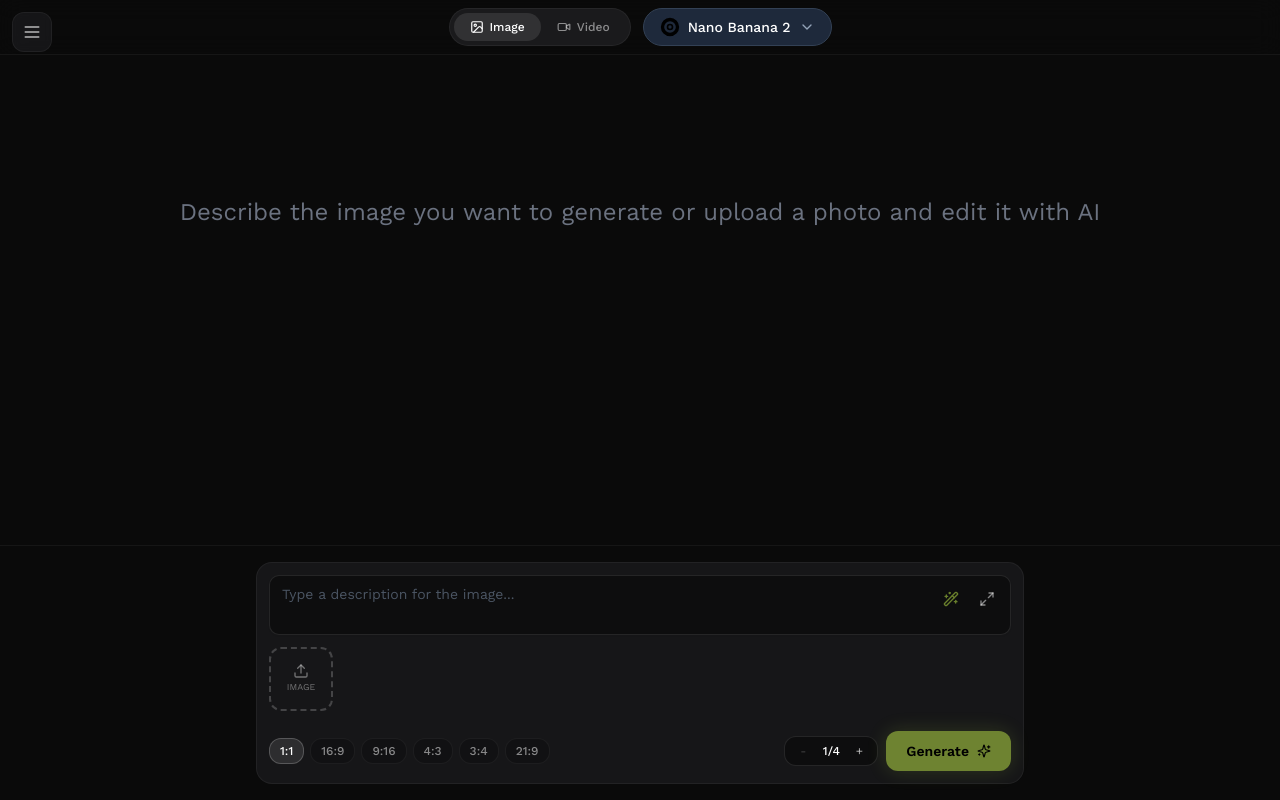
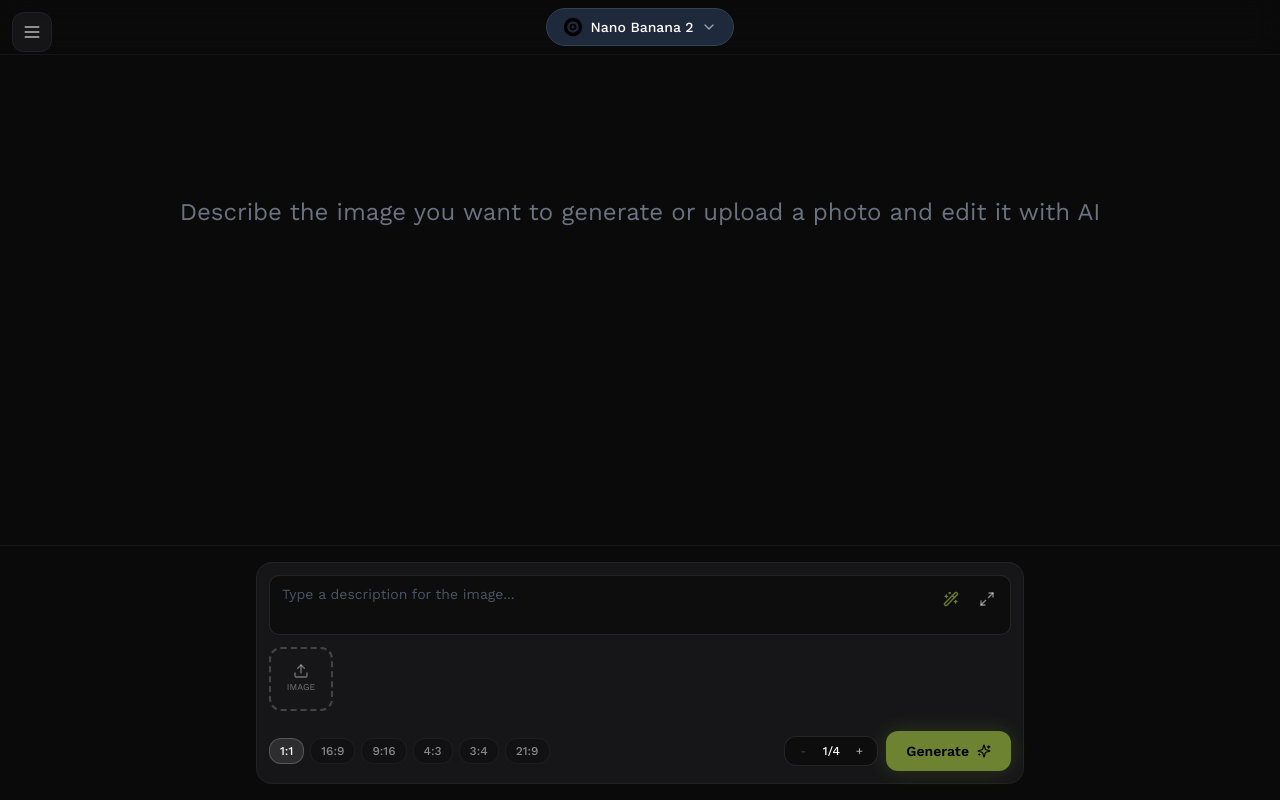
Before and after one commit to ashinstinct/sg-3f9e0639-0e46-47e0-ba87-cf415efaed8a-1774293159, a Next.js app: page /images/generate in a window 1280 px wide. Built offline with nearby package versions, Linux system fonts and the light colour scheme.

Commit message:
chore(ui): cleanup empty lines

```diff
--- a/src/pages/images/generate.tsx
+++ b/src/pages/images/generate.tsx
@@ -137,24 +137,9 @@ export default function ImageGenerate() {
       <div className="min-h-screen bg-[#0a0a0a] flex flex-col">
         <Navigation />
 
-        {/* Top Bar: Mode Toggle + Model Selector */}
+        {/* Top Bar: Model Selector only — no mode toggle */}
         <div className="fixed top-0 left-0 right-0 z-40 bg-[#0a0a0a]/90 backdrop-blur-md border-b border-white/5">
-          <div className="flex items-center justify-between px-4 py-2">
-            <div className="w-10" />
-            <div className="flex items-center gap-3">
-              <div className="flex items-center bg-[#1a1a1c] p-1 rounded-full border border-white/5">
-                <button className="flex items-center gap-1.5 px-4 py-1.5 rounded-full text-xs font-medium bg-white/10 text-white">
-                  <ImageIcon className="w-3.5 h-3.5" />
-                  Image
-                </button>
-                <button
-                  onClick={() => window.location.href = "/video/generate"}
-                  className="flex items-center gap-1.5 px-4 py-1.5 rounded-full text-xs font-medium text-white/50 hover:text-white/80"
-                >
-                  <Video className="w-3.5 h-3.5" />
-                  Video
-                </button>
-              </div>
+          <div className="flex items-center justify-center px-4 py-2">
             <ModelSelector
               models={imageModels}
               selected={selectedModel}
@@ -163,8 +148,6 @@ export default function ImageGenerate() {
                 setUploadedImages([]);
               }}
             />
-            </div>
-            <div className="w-10" />
           </div>
         </div>
 
--- a/src/pages/video/generate.tsx
+++ b/src/pages/video/generate.tsx
@@ -150,31 +150,14 @@ export default function VideoGenerate() {
       <div className="min-h-screen bg-[#0a0a0a] flex flex-col">
         <Navigation />
 
-        {/* Top Bar: Mode Toggle + Model Selector — identical to image page */}
+        {/* Top Bar: Model Selector only — no mode toggle */}
         <div className="fixed top-0 left-0 right-0 z-40 bg-[#0a0a0a]/90 backdrop-blur-md border-b border-white/5">
-          <div className="flex items-center justify-between px-4 py-2">
-            <div className="w-10" />
-            <div className="flex items-center gap-3">
-              <div className="flex items-center bg-[#1a1a1c] p-1 rounded-full border border-white/5">
-                <button
-                  onClick={() => window.location.href = "/images/generate"}
-                  className="flex items-center gap-1.5 px-4 py-1.5 rounded-full text-xs font-medium text-white/50 hover:text-white/80"
-                >
-                  <ImageIcon className="w-3.5 h-3.5" />
-                  Image
-                </button>
-                <button className="flex items-center gap-1.5 px-4 py-1.5 rounded-full text-xs font-medium bg-white/10 text-white">
-                  <Video className="w-3.5 h-3.5" />
-                  Video
-                </button>
-              </div>
-              <ModelSelector
-                models={modelOptions}
-                selected={selectedModel}
-                onSelect={(id) => { setSelectedModel(id); setStartFrame(null); setEndFrame(null); }}
-              />
-            </div>
-            <div className="w-10" />
+          <div className="flex items-center justify-center px-4 py-2">
+            <ModelSelector
+              models={modelOptions}
+              selected={selectedModel}
+              onSelect={(id) => { setSelectedModel(id); setStartFrame(null); setEndFrame(null); }}
+            />
           </div>
         </div>
 
```
Also changed, not shown: 1 other file (tests, documents, lock files or other folders). Lines whose indentation alone changed are shown as unchanged.
